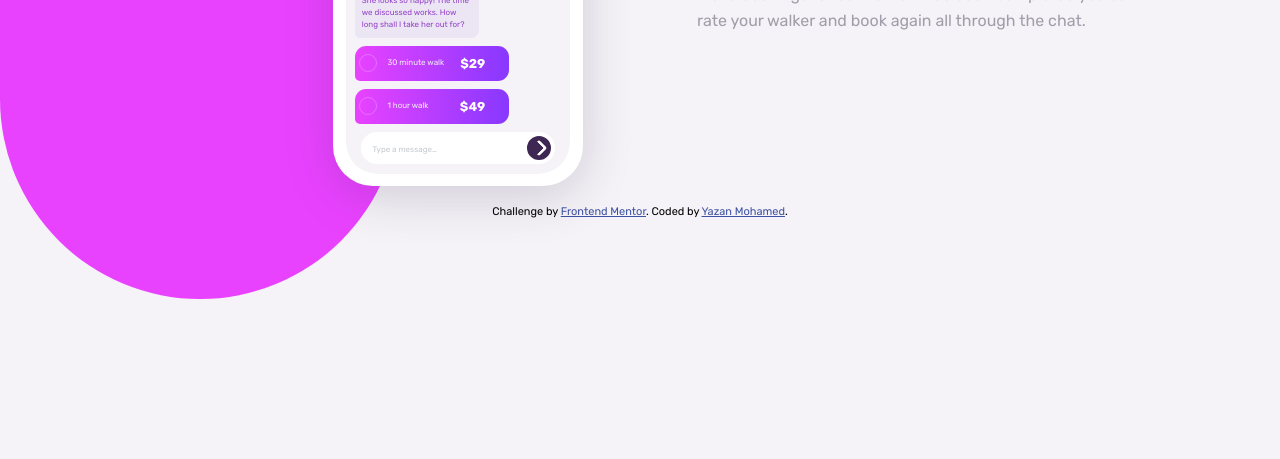
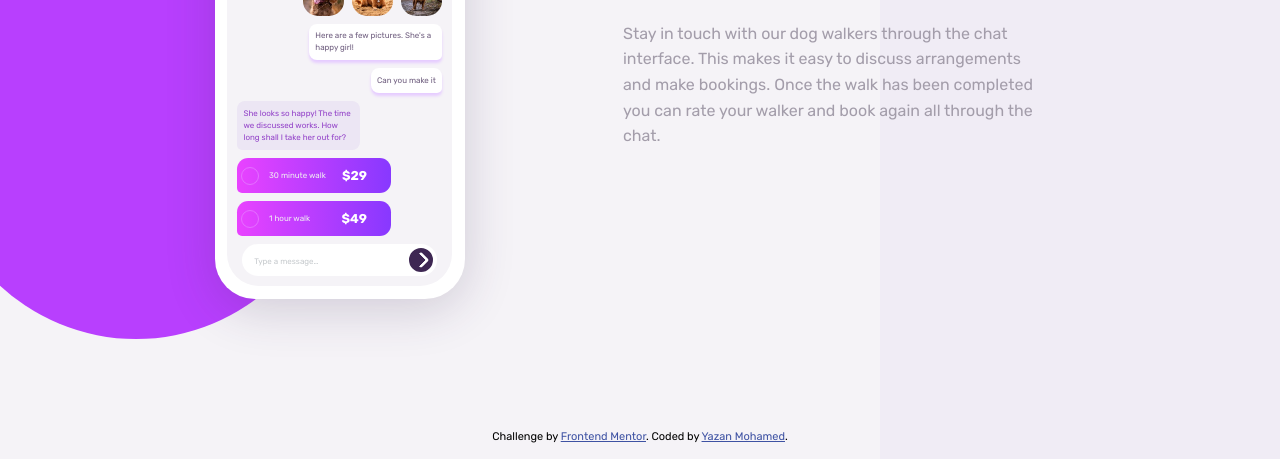
Before and after one commit to YAZAN1MOHAMED/chat-app-css-illustration-master, a plain HTML site: page index.html in a window 1280 px wide. Shown: the part 341-800 px from the top of the page. Drawn offline with Linux system fonts and the light colour scheme.

Commit message:
not perfect, but done

```diff
--- a/css/main.css
+++ b/css/main.css
@@ -19,11 +19,7 @@ body {
   padding: 0 15px;
   display: flex;
   margin: 0 auto;
-  /* gap: 40px;
-    padding: 20px 0;
-    display: flex;
-    align-items: center;
-    justify-content: flex-end; */
+  min-height: 94vh;
   padding-top: 20px;
   flex-direction: column;
   align-items: center;
@@ -34,18 +30,37 @@ body {
   position: absolute;
   width: 110%;
   z-index: -1;
-  height: 130%;
-  border-radius: 300px;
-  background-color: hsl(293, 100%, 63%);
+  height: 115%;
+  border-radius: 100vw;
+  background-color: hsl(278.01deg 98.96% 62.16%);
   top: -50%;
   left: -60%;
 }
 
 @media (min-width:768px) {
   .container::before {
-    /* width: 35%; */
-    left: 0;
-    width: min(35%,400px);
+    left: -5%;
+    width: min(35%, 400px);
+  }
+
+  @media (min-width:991px) {
+    .container::before {
+      height: 135%;
+    }
+
+    .container::after {
+      content: "";
+      position: absolute;
+      width: min(35%, 400px);
+      z-index: -1;
+      height: 85%;
+      border-radius: 100vw 100vw 0 0;
+      background-color: hsl(266deg 40% 93%);
+      bottom: 0%;
+      right: 0%;
+      opacity: 0.5;
+    }
+
   }
 
 }
@@ -55,8 +70,7 @@ body {
   .container {
     width: 750px;
     flex-direction: row;
-    justify-content: flex-end;
-    gap: 5%;
+    justify-content: space-evenly;
   }
 }
 
@@ -107,7 +121,6 @@ body {
   background-color: white;
   border-radius: 2.5em;
   position: relative;
-  /* margin: 50px auto; */
   min-width: 250px;
   max-width: 250px;
   padding: 0.8em;
@@ -312,41 +325,51 @@ body {
 }
 
 .chat-interface .sumbit-button .arrow {
-  border-left-width: 3px;
-  border-bottom-width: 3px;
+  border-width:0px 0px 3px 3px;
   border-radius: 3px;
 
 }
-.heading{
+
+.heading {
   padding: 5%;
 }
+
 @media (min-width:768px) {
-  .heading{
+  .heading {
     display: flex;
-    width: 50%;
+    padding: 0;
+    width: 40%;
     flex-direction: column;
     align-items: flex-start;
-  }}
+  }
+}
+
 .heading h1 {
   text-align: center;
   font-size: 2.5em;
   color: hsl(271, 36%, 24%);
 }
-/* h1{
-  text-align: start;
-  font-size: 2em;
+
+@media (min-width:768px) {
+  .heading h1 {
+    text-align: start;
+    font-size: 2em;
     letter-spacing: 1.2px;
-} */
+  }
+}
 
 .heading p {
   color: hsl(270, 7%, 64%);
+  padding: 0 3%;
   line-height: 1.6;
   text-align: center;
 }
-@media (min-width:768px)
-{.heading p {
-  text-align: start;
-}}
+
+@media (min-width:768px) {
+  .heading p {
+    text-align: start;
+  }
+}
 
 /* End chat */
 /* End Phone Screen  */
```
